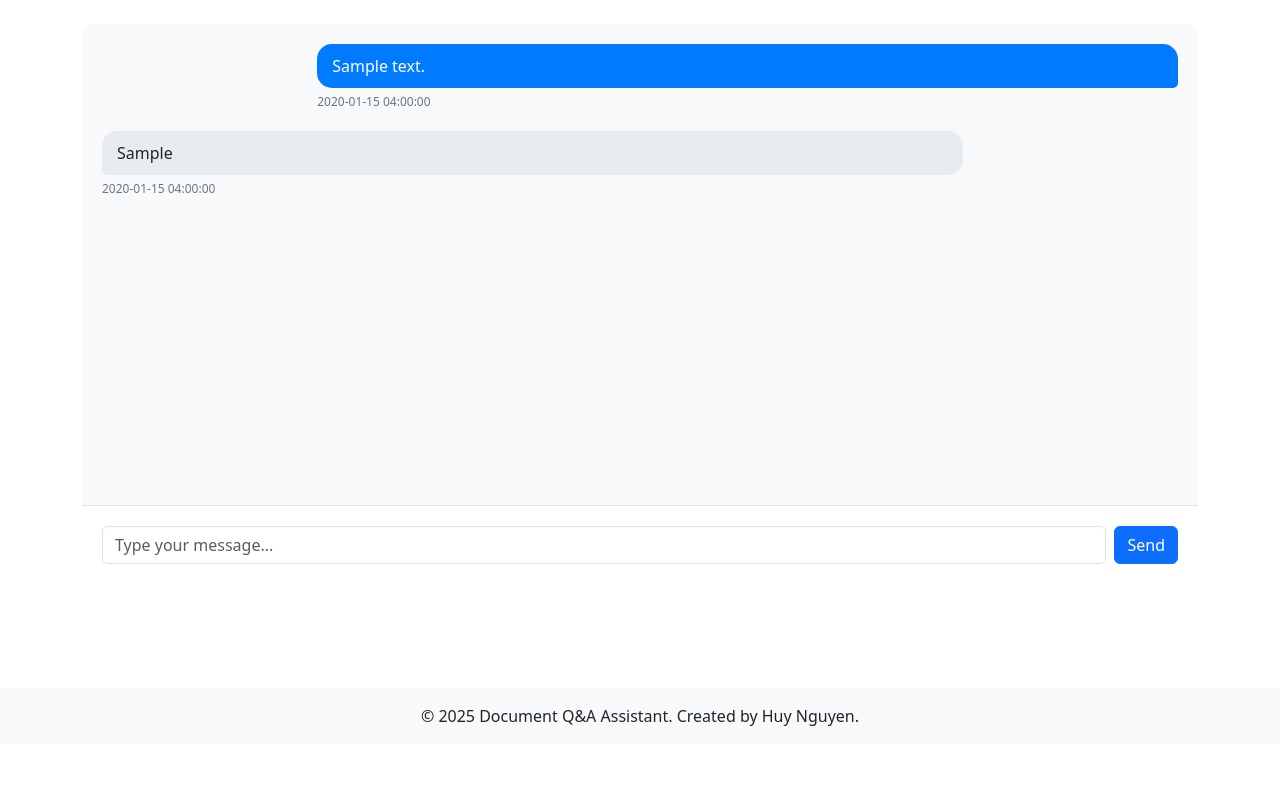
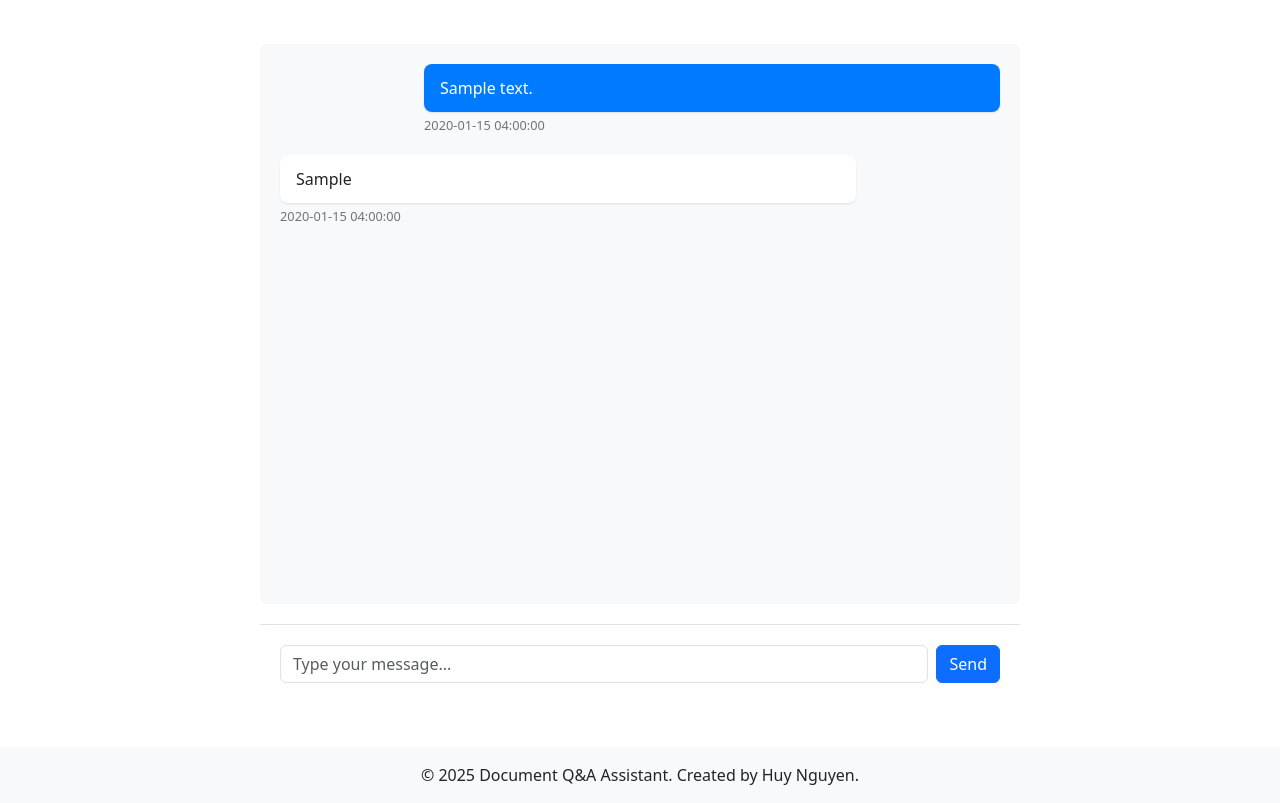
Before and after one commit to nguyenanhhuy248/django-rag-chatbot, a Django app: page / in a window 1280 px wide. Shown: the part 56-859 px from the top of the page. Before the commit the page ends 782 px from the top, so only its background shows below. Run offline with Django 5.2, Linux system fonts and the light colour scheme; a user stored in the database is signed in; tables that the repository leaves empty hold one stand-in row (values such as "Sample post").

Commit message:
Format agent messages on chat page

```diff
--- a/src/static/css/chat_home.css
+++ b/src/static/css/chat_home.css
@@ -1,16 +1,16 @@
 .chat-container {
-  height: 70vh;
-  background-color: #f8f9fa;
-  border-radius: 10px;
-  overflow: hidden;
-  display: flex;
-  flex-direction: column;
+  max-width: 800px;
+  margin: 0 auto;
+  padding: 20px;
 }
 
 .chat-messages {
-  flex-grow: 1;
+  height: 70vh;
   overflow-y: auto;
   padding: 20px;
+  background: #f8f9fa;
+  border-radius: 8px;
+  margin-bottom: 20px;
 }
 
 .message {
@@ -27,26 +27,70 @@
 }
 
 .message-content {
-  padding: 10px 15px;
-  border-radius: 15px;
-  position: relative;
+  padding: 12px 16px;
+  border-radius: 8px;
+  background: white;
+  box-shadow: 0 1px 2px rgba(0, 0, 0, 0.1);
 }
 
 .message.user .message-content {
-  background-color: #007bff;
+  background: #007bff;
   color: white;
-  border-bottom-right-radius: 5px;
-}
-
-.message.bot .message-content {
-  background-color: #e9ecef;
-  border-bottom-left-radius: 5px;
 }
 
 .message-time {
-  font-size: 0.75rem;
+  font-size: 0.8em;
   color: #6c757d;
-  margin-top: 5px;
+  margin-top: 4px;
+}
+
+/* Markdown styling */
+.message.bot .message-content h1,
+.message.bot .message-content h2,
+.message.bot .message-content h3 {
+  margin: 1em 0 0.5em 0;
+  color: #2c3e50;
+}
+
+.message.bot .message-content h1 {
+  font-size: 1.5em;
+  border-bottom: 2px solid #eee;
+  padding-bottom: 0.3em;
+}
+
+.message.bot .message-content h2 {
+  font-size: 1.3em;
+  border-bottom: 1px solid #eee;
+  padding-bottom: 0.2em;
+}
+
+.message.bot .message-content h3 {
+  font-size: 1.1em;
+}
+
+.message.bot .message-content blockquote {
+  border-left: 4px solid #007bff;
+  margin: 1em 0;
+  padding: 0.5em 1em;
+  background: #f8f9fa;
+  color: #495057;
+}
+
+.message.bot .message-content ul,
+.message.bot .message-content ol {
+  margin: 1em 0;
+  padding-left: 2em;
+}
+
+.message.bot .message-content li {
+  margin: 0.5em 0;
+}
+
+.message.bot .message-content code {
+  background: #f1f1f1;
+  padding: 0.2em 0.4em;
+  border-radius: 3px;
+  font-family: monospace;
 }
 
 .chat-input {
@@ -64,9 +108,9 @@
   display: inline-block;
   width: 8px;
   height: 8px;
-  background-color: #6c757d;
+  background: #007bff;
   border-radius: 50%;
-  margin-right: 5px;
+  margin: 0 2px;
   animation: typing 1s infinite;
 }
 
--- a/src/static/js/chat_interaction.js
+++ b/src/static/js/chat_interaction.js
@@ -3,6 +3,34 @@ document.addEventListener("DOMContentLoaded", function () {
   const messageInput = document.getElementById("messageInput");
   const chatMessages = document.getElementById("chatMessages");
   const typingIndicator = document.getElementById("typingIndicator");
+
+  // Format markdown text
+  function formatMarkdown(text) {
+    // Replace headings (h1-h6)
+    text = text.replace(/^### (.*$)/gm, "<h3>$1</h3>");
+    text = text.replace(/^## (.*$)/gm, "<h2>$1</h2>");
+    text = text.replace(/^# (.*$)/gm, "<h1>$1</h1>");
+
+    // Replace bold text
+    text = text.replace(/\*\*(.*?)\*\*/g, "<strong>$1</strong>");
+    // Replace italic text
+    text = text.replace(/\*(.*?)\*/g, "<em>$1</em>");
+    // Replace code blocks
+    text = text.replace(/`(.*?)`/g, "<code>$1</code>");
+
+    // Replace blockquotes
+    text = text.replace(/^> (.*$)/gm, "<blockquote>$1</blockquote>");
+
+    // Add line breaks
+    text = text.replace(/\n/g, "<br>");
+
+    return text;
+  }
+
+  // Apply formatMarkdown to all initial bot messages
+  document.querySelectorAll(".bot-markdown").forEach(function (div) {
+    div.innerHTML = formatMarkdown(div.textContent);
+  });
 
   // Scroll to bottom of chat
   function scrollToBottom() {
@@ -31,7 +59,8 @@ document.addEventListener("DOMContentLoaded", function () {
 
     const contentDiv = document.createElement("div");
     contentDiv.className = "message-content";
-    contentDiv.textContent = message;
+    // Format markdown for bot messages
+    contentDiv.innerHTML = isUser ? message : formatMarkdown(message);
 
     const timeDiv = document.createElement("div");
     timeDiv.className = "message-time";
--- a/src/templates/chat/chat_home.html
+++ b/src/templates/chat/chat_home.html
@@ -10,7 +10,7 @@ Assistant{% endblock %} {% block extra_css %}
       <div class="message-time">{{ message.timestamp|date:"Y-m-d H:i:s" }}</div>
     </div>
     <div class="message bot">
-      <div class="message-content">{{ message.response }}</div>
+      <div class="message-content bot-markdown">{{ message.response }}</div>
       <div class="message-time">{{ message.timestamp|date:"Y-m-d H:i:s" }}</div>
     </div>
     {% endfor %}
@@ -38,6 +38,4 @@ Assistant{% endblock %} {% block extra_css %}
     </form>
   </div>
 </div>
-{% endblock %} {% block extra_js %}
-<script src="{% static 'js/chat_interaction.js' %}"></script>
-{% endblock %}
+{% endblock %} {% block extra_js %} {% endblock %}
```
